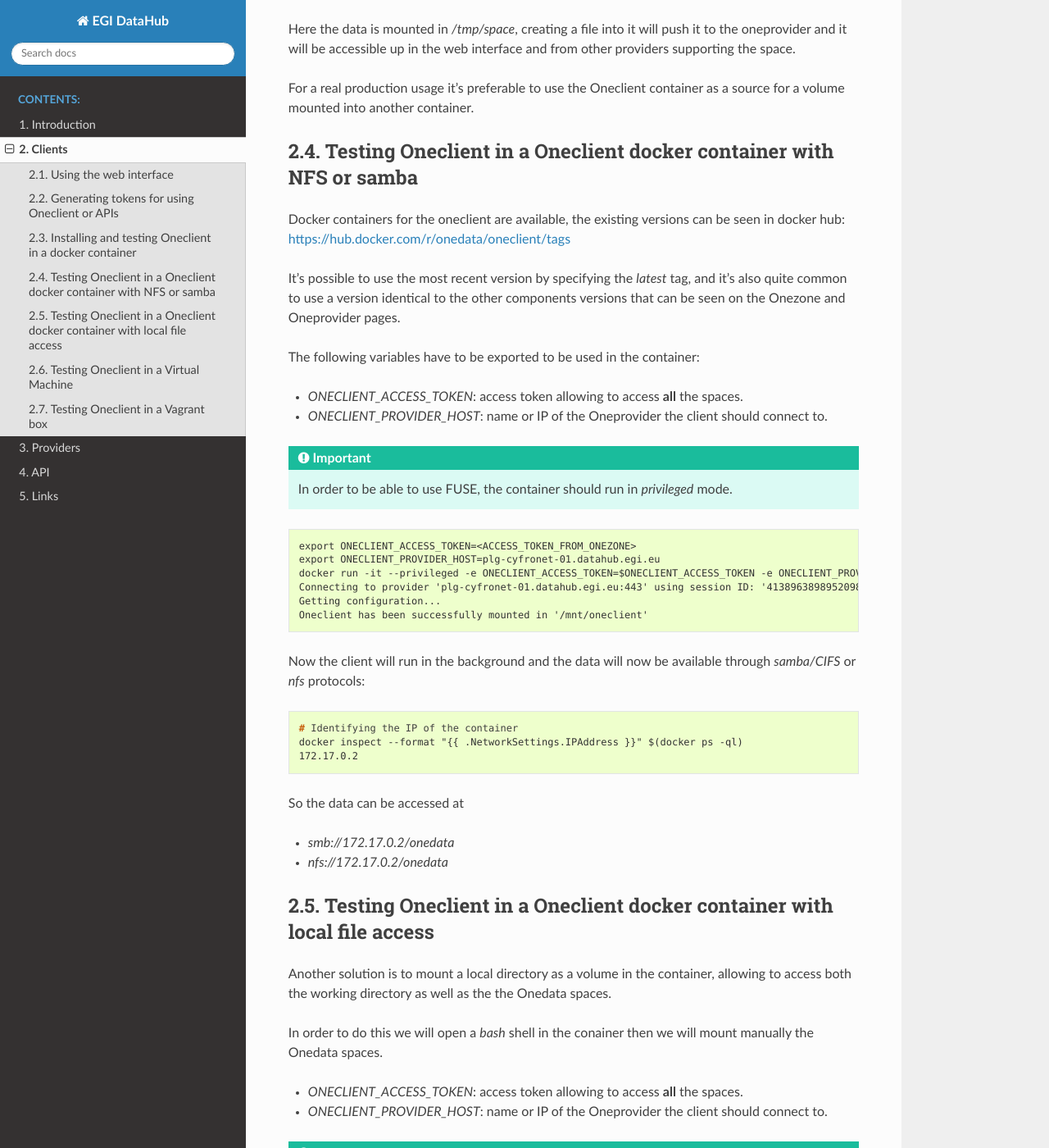
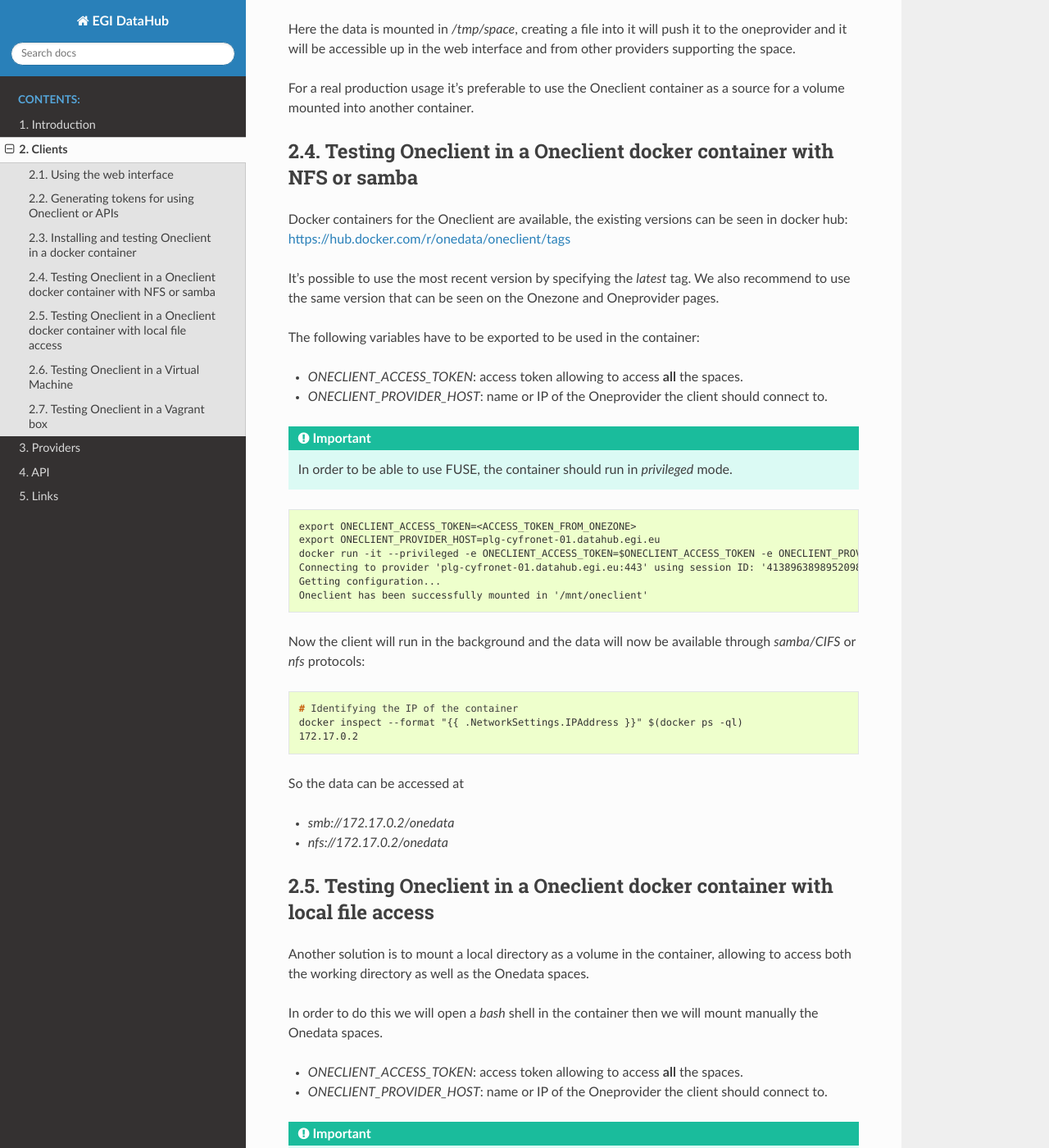
Before and after one commit to EGI-Federation/datahub-documentation, a Sphinx documentation site: the page built from source/clients.rst, in a window 1280 px wide and 1400 px high, scrolled down 3153 px. Shown: the whole window at 82% size. Built offline with Sphinx 7.4.7 and the Read the Docs theme 2.0.0, drawn with Linux system fonts in a browser that asks for light colours; some of the changed text lies outside the part shown.

Commit message:
Typo and spell

```diff
--- a/source/api.rst
+++ b/source/api.rst
@@ -3,7 +3,7 @@
 API
 ---
 
-It's possbile to do all operations using the Onedata API.
+It's possible to do all operations using the Onedata API.
 
 The official documentation is: https://onedata.org/#/home/api.
 
--- a/source/clients.rst
+++ b/source/clients.rst
@@ -98,12 +98,12 @@
 Testing Oneclient in a Oneclient docker container with NFS or samba
 ^^^^^^^^^^^^^^^^^^^^^^^^^^^^^^^^^^^^^^^^^^^^^^^^^^^^^^^^^^^^^^^^^^^
 
-Docker containers for the oneclient are available, the existing versions can be
+Docker containers for the Oneclient are available, the existing versions can be
 seen in docker hub: https://hub.docker.com/r/onedata/oneclient/tags
 
-It's possible to use the most recent version by specifying the `latest` tag,
-and it's also quite common to use a version identical to the other components
-versions that can be seen on the Onezone and Oneprovider pages.
+It's possible to use the most recent version by specifying the `latest` tag.
+We also recommend to use the same version that can be seen on the Onezone and
+Oneprovider pages.
 
 The following variables have to be exported to be used in the container:
 
@@ -139,9 +139,9 @@
 ^^^^^^^^^^^^^^^^^^^^^^^^^^^^^^^^^^^^^^^^^^^^^^^^^^^^^^^^^^^^^^^^^^^^^^^^
 
 Another solution is to mount a local directory as a volume in the container,
-allowing to access both the working directory as well as the the Onedata spaces.
+allowing to access both the working directory as well as the Onedata spaces.
 
-In order to do this we will open a `bash` shell in the conainer then we will
+In order to do this we will open a `bash` shell in the container then we will
 mount manually the Onedata spaces.
 
 * `ONECLIENT_ACCESS_TOKEN`: access token allowing to access **all** the spaces.
```
Also changed, not shown: other parts of source/clients.rst (+4 -4 lines), source/introduction.rst (+7 -8 lines), source/providers.rst (+3 -3 lines).
